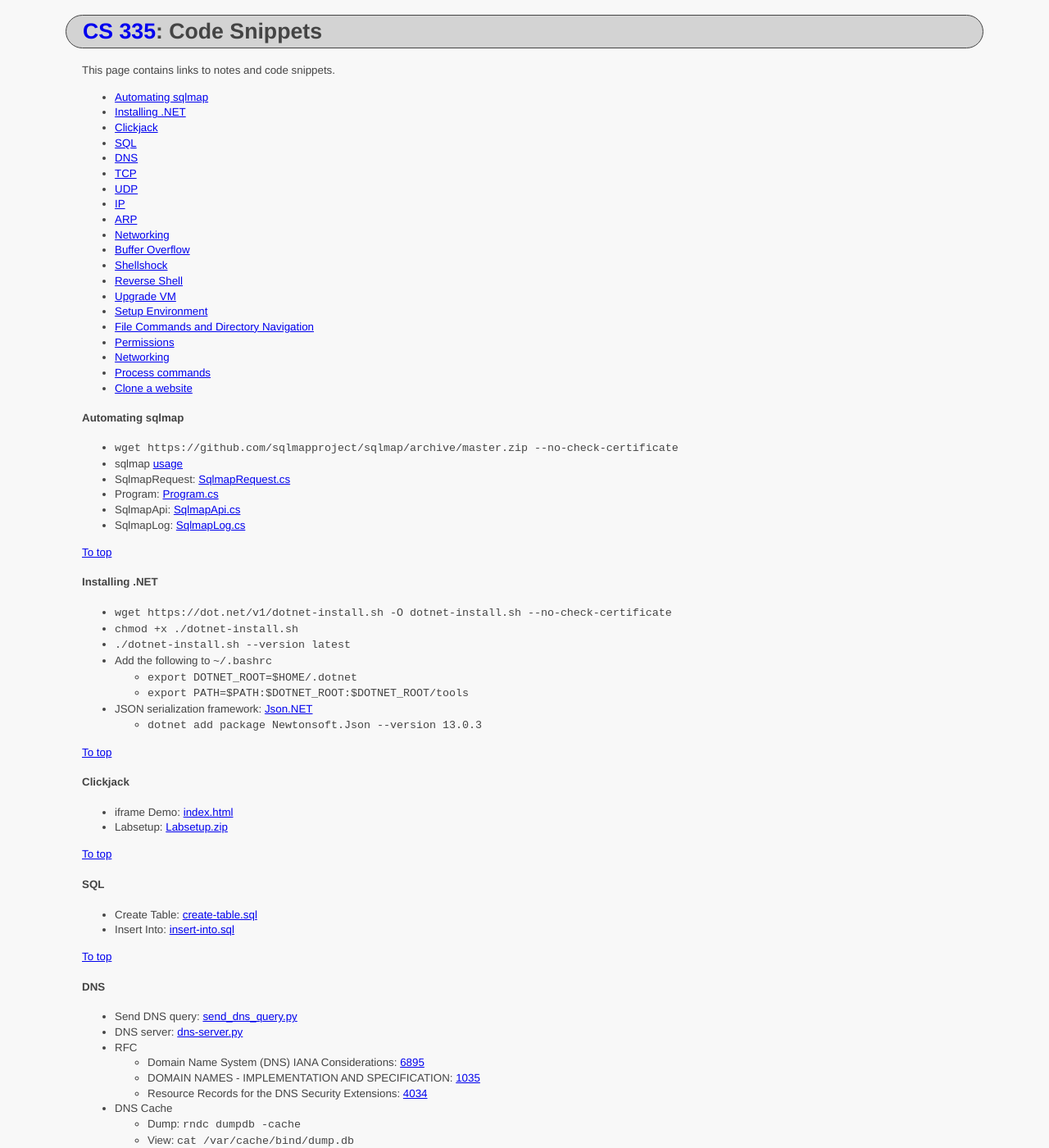
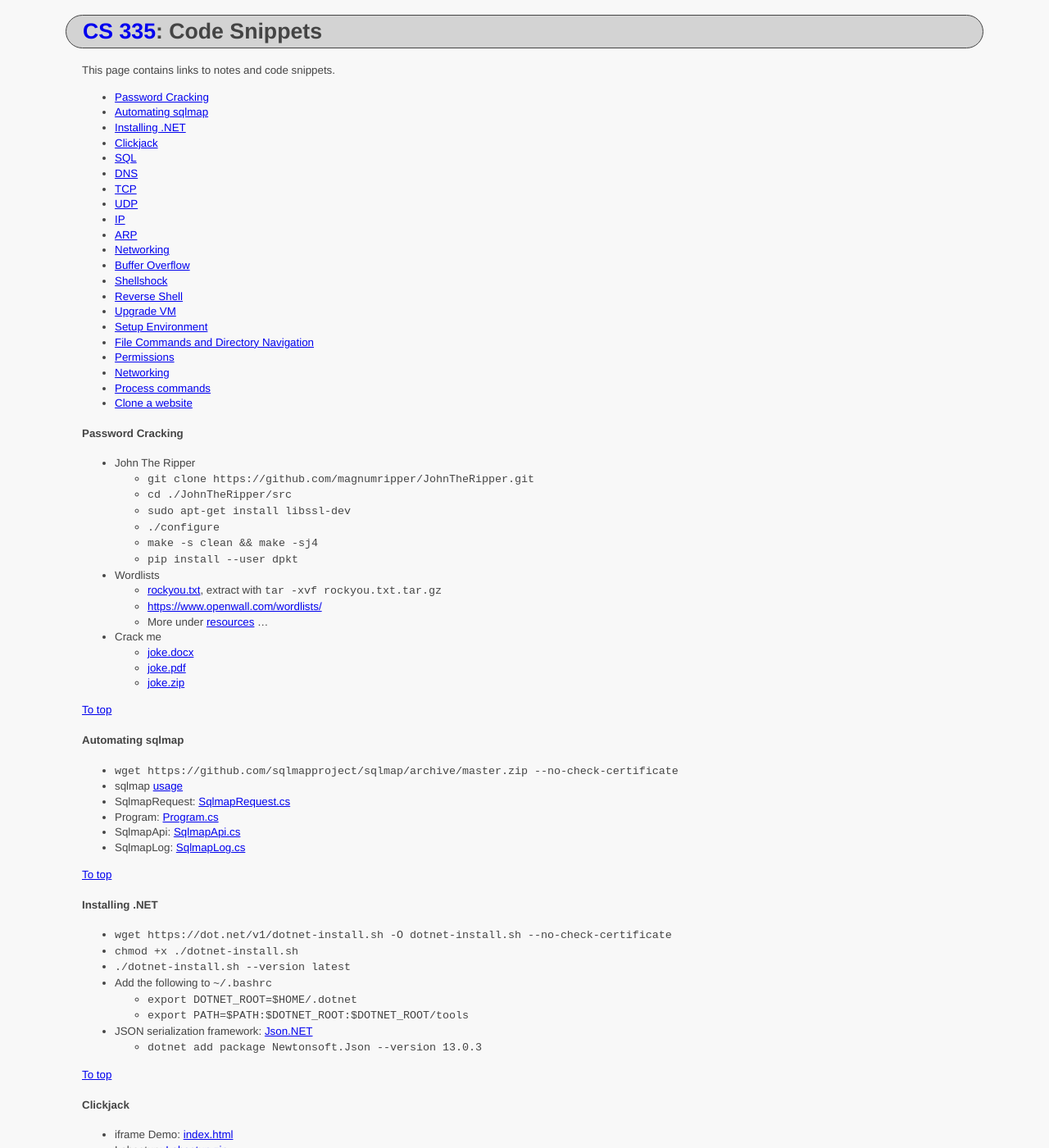
Before and after one commit to ycpcs/cs335-spring2024, a Jekyll site: the page built from notes/index.md, in a window 1280 px wide and 1400 px high. Shown: the whole window at 82% size. Built offline with Jekyll 4.4.1, drawn with Linux system fonts in a browser that asks for light colours.

Commit message:
add pass

````diff
--- a/notes/index.md
+++ b/notes/index.md
@@ -6,6 +6,7 @@ title: "Code Snippets"
 
 This page contains links to notes and code snippets.
 
+- [Password Cracking](#password-cracking)
 - [Automating sqlmap](#automating-sqlmap)
 - [Installing .NET](#installing-net)
 - [Clickjack](#clickjack)
@@ -26,6 +27,25 @@ This page contains links to notes and code snippets.
 - [Networking](#networking-1)
 - [Process commands](#process-commands)
 - [Clone a website](#clone-a-website)
+
+#### Password Cracking
+- John The Ripper
+  - ```git clone https://github.com/magnumripper/JohnTheRipper.git```
+  - ```cd ./JohnTheRipper/src```
+  - ```sudo apt-get install libssl-dev```
+  - ```./configure```
+  - ``` make -s clean && make -sj4```
+  - ``` pip install --user dpkt```
+- Wordlists
+  - [rockyou.txt](pass\rockyou.txt.tar.gz), extract with ```tar -xvf rockyou.txt.tar.gz```
+  - [https://www.openwall.com/wordlists/](https://www.openwall.com/wordlists/)
+  - More under [resources](..\resources\index.html) ...
+- Crack me
+  - [joke.docx](pass\joke.docx)
+  - [joke.pdf](pass\joke.pdf)
+  - [joke.zip](pass\joke.zip)
+
+<a href="#">To top</a>
 
 #### Automating sqlmap
  - ```wget https://github.com/sqlmapproject/sqlmap/archive/master.zip --no-check-certificate```
````
Also changed, not shown: schedule/index.md (+1 -1 lines), 4 other files.
